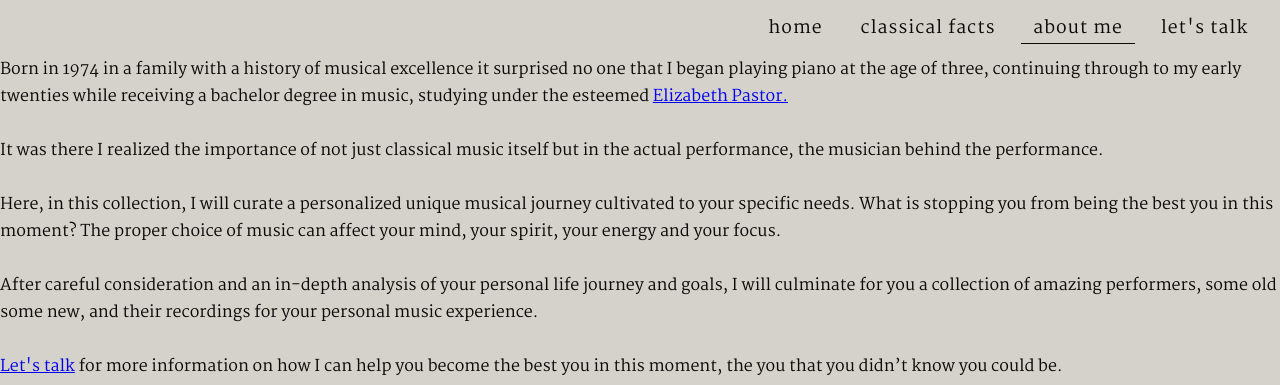
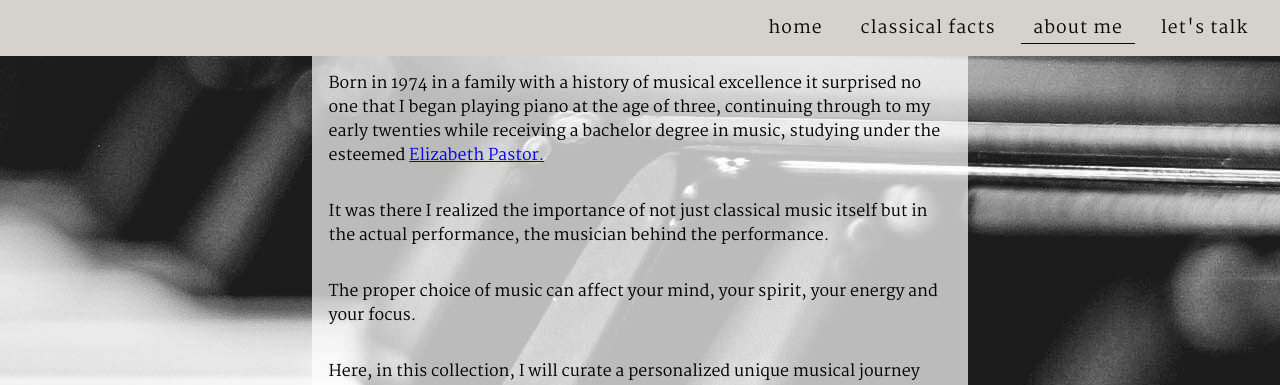
Before and after one commit to AliceOhio/reimagine.classical, a plain HTML site: page aboutme.html in a window 1280 px wide. Shown: the top 385 px of the page. Drawn offline with Linux system fonts and the light colour scheme.

Commit message:
Add image and styling to aboutme

```diff
--- a/aboutme.html
+++ b/aboutme.html
@@ -24,8 +24,8 @@
         </nav>
     </header>
 
-    <section>
-        <article class="aboutme">
+    <section class="aboutmeimg aboutme">
+        <article>
             <p>
                 Born in 1974 in a family with a history of musical excellence it surprised no one that I began playing
                 piano at the age of three, continuing through to my early twenties while receiving a bachelor degree
@@ -33,28 +33,29 @@
                     href="http://ashlanduniversitymusic.blogspot.com/2018/11/remembering-liz.html" target="_blank"
                     aria-label="Go to one-page overview of Elizabeth Pastor (opens in a new tab).">Elizabeth Pastor.</a>
             </p>
-            <br>
+
             <p>
-                It was there I realized the importance of not
-                just classical music itself but in the actual performance, the musician behind the performance.
+                It was there I realized the importance of not just classical music itself but in the actual performance,
+                the musician behind the performance.
             </p>
-            <br>
+
+            <p>The proper choice of music can affect your mind, your spirit, your energy and your focus.
+            </p>
+
             <p>
                 Here, in this collection, I will curate a personalized unique musical journey cultivated to your
-                specific needs. What is stopping you from being the best you in this moment? The proper choice of music
-                can affect your mind, your spirit, your energy and your focus.
+                specific needs. What is stopping you from being the best you in this moment?
             </p>
-            <br>
+
             <p>
                 After careful consideration and an in-depth analysis of your personal life journey and goals, I will
                 culminate for you a collection of amazing performers, some old some new, and their recordings for your
                 personal music experience.
             </p>
-            <br>
+
             <p>
                 <a href="#">Let's talk</a> for more information on how I can help you become the best
                 you in this moment, the you that you didn’t know you could be.
-
             </p>
         </article>
 
--- a/assets/css/style.css
+++ b/assets/css/style.css
@@ -152,8 +152,29 @@ h3 {
 } */
 
 /* about me  */
+.aboutmeimg {
+    background-image: url(/assets/images/piano.jpg);
+    background-size: auto;
+    background-position: center;
+    background-repeat: no-repeat;
+    background-color: #0c0e0f;
+    height: 70vh;
+    width: 100vw;
+}
 
+.aboutme {
+    display: grid;
+    place-items: center;
+}
 
+.aboutme p {
+    color: black;
+    backdrop-filter: blur(40%);
+    line-height: 1.5;
+    background: rgba(255, 255, 255, .7);
+    width: 60ch;
+    padding: 1em;
+}
 
 /* footer */
 footer {
```
